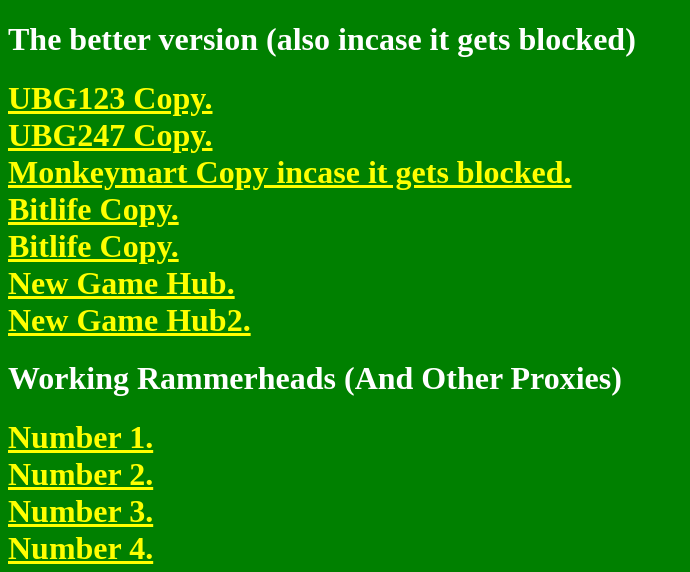
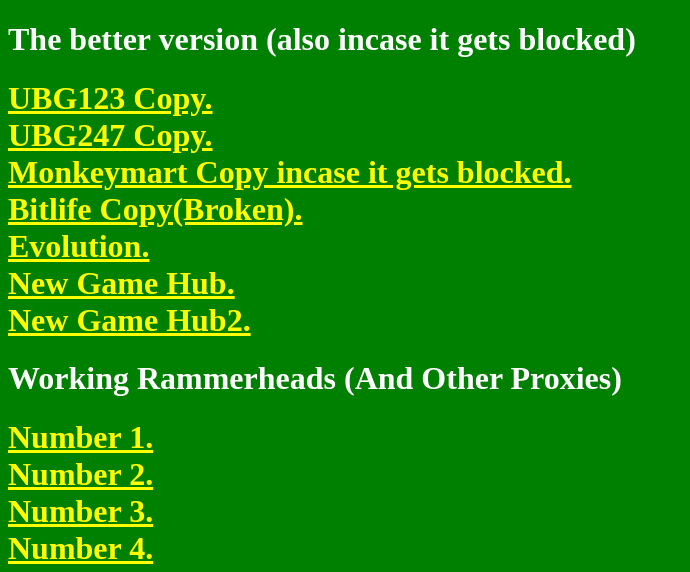
Before and after one commit to logicard/logicard.github.io, a plain HTML site: page index.html in a window 1280 px wide. Shown: the top 572 px of the page, without its empty margins (0-690 px from the left). Drawn offline with Linux system fonts and the light colour scheme.

Commit message:
Add files via upload

```diff
--- a/index.html
+++ b/index.html
@@ -19,8 +19,8 @@ color: yellow
 <a href="https://logicard.github.io/fun/"> UBG123 Copy. </a> <br>
 <a href="https://logicard.github.io/lolly/"> UBG247 Copy. </a> <br>
 <a href="https://logicard.github.io/monk/"> Monkeymart Copy incase it gets blocked. </a> <br>
-<a href="https://logicard.github.io/bitlife/"> Bitlife Copy. </a> <br>
-<a href="https://iamacoola.github.io/evolution/"> Bitlife Copy. </a> <br>
+<a href="https://logicard.github.io/bitlife/"> Bitlife Copy(Broken). </a> <br>
+<a href="https://iamacoola.github.io/evolution/"> Evolution. </a> <br>
 <a href="https://keyscreator.github.io/test"> New Game Hub. </a> <br>
 <a href="https://keyscreator.github.io/test2"> New Game Hub2. </a> <br>
 
@@ -31,8 +31,6 @@ color: yellow
 <a href="https://science.iciclesmp.net/"> Number 4. </a> <br>
 <a href="https://toneindicator.org/"> Ludicrous </a> <br>
 
-   <iframe src="https://discord.com/widget?id=1171928741958647931&theme=dark" width="350" height="500" allowtransparency="true" frameborder="0" sandbox="allow-popups allow-popups-to-escape-sandbox allow-same-origin allow-scripts"></iframe>
-
 
    </body>
 </html>
```
